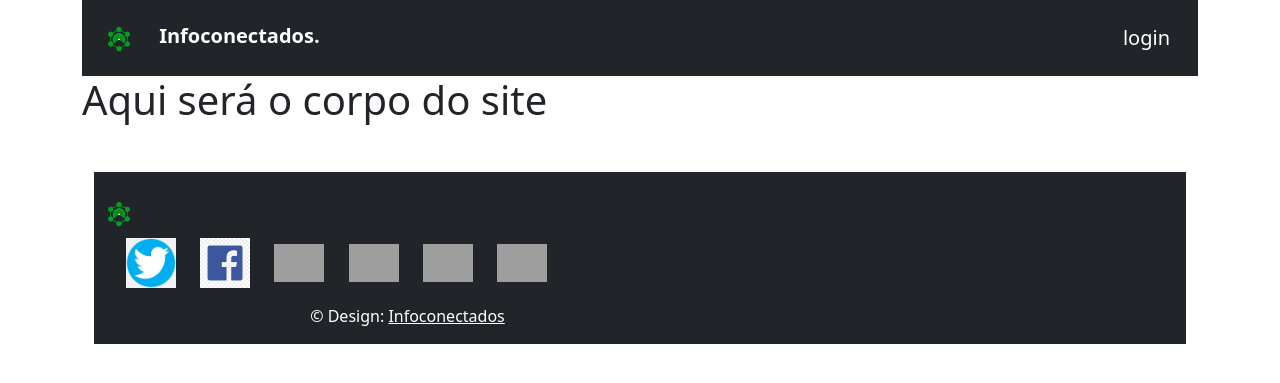
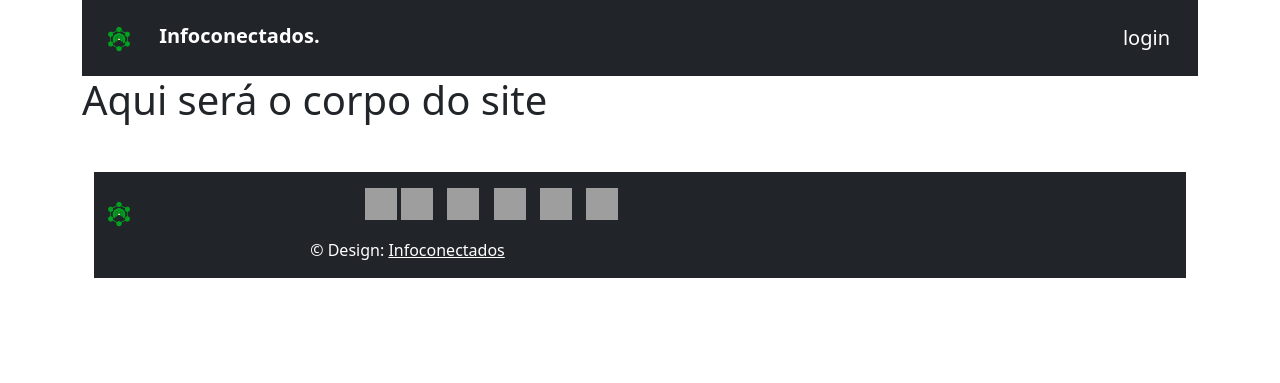
Before and after one commit to ReinaldMendes/InfoconectadosPhp, a PHP site: page / in a window 1280 px wide. Shown: the top 383 px of the page. Run offline with PHP 8.4, Linux system fonts and the light colour scheme; grey boxes are pictures that could not be loaded.

Commit message:
commit NOVO

```diff
--- a/adm/inc/footer.inc.php
+++ b/adm/inc/footer.inc.php
@@ -8,6 +8,11 @@
     display: inline;
     margin-right: 10px; /* Espaçamento entre os ícones das redes sociais */
   }
+  .social{
+    position: relative;
+    float:right;
+    list-style-type: none;
+}
 </style>
 <div class="container">
   <footer id="footer" class="py-3 mt-5 bg-dark text-white">
@@ -15,12 +20,14 @@
       <div class="col-12 col-md-6">
         <img src="img/logo.png" class="img-fluid small-image" alt="Logo Infoconectados">
         <ul class="social">
-          <li><a href="https://www.twitter.com/reinaldmendes"><img src="img/twitter.png" alt="Twitter" class="small-image"></a></li>
-          <li><a href="https://www.facebook.com/ReinaldMendes18"><img src="img/facebook.png" alt="Facebook" class="small-image"></a></li>
-          <li><a href="http://www.instagram.com/reinaldmendes"><img src="img/instagram.png" alt="Instagram" class="small-image"></a></li>
-          <li><a href="https://www.github.com/reinaldmendes"><img src="img/github.png" alt="GitHub" class="small-image"></a></li>
-          <li><a href="http://lattes.cnpq.br/4852567676685113"><img src="img/lattes.png" alt="Lattes" class="small-image"></a></li>
-          <li><a href="https://www.linkedin.com/in/reinald-mendes-b712b9182/"><img src="img/linkedin.png" alt="Linkedin" class="small-image"></a></li>
+        <a href="https://www.facebook.com/ReinaldMendes18" target="_blank" rel="noreferrer"><img src="https://raw.githubusercontent.com/danielcranney/readme-generator/main/public/icons/socials/facebook.svg" width="32" height="32" /></a></li>
+        <li><a href="https://www.github.com/reinaldmendes" target="_blank" rel="noreferrer"><img src="https://raw.githubusercontent.com/danielcranney/readme-generator/main/public/icons/socials/github.svg" width="32" height="32" /></a></li>
+        <li><a href="http://www.instagram.com/reinaldmendes" target="_blank" rel="noreferrer"><img src="https://raw.githubusercontent.com/danielcranney/readme-generator/main/public/icons/socials/instagram.svg" width="32" height="32" /></a></li>
+        <li><a href="https://www.linkedin.com/in/reinald-mendes-b712b9182/" target="_blank" rel="noreferrer"><img src="https://raw.githubusercontent.com/danielcranney/readme-generator/main/public/icons/socials/linkedin.svg" width="32" height="32" /></a></li>
+        <li><a href="https://www.twitter.com/reinaldmendes" target="_blank" rel="noreferrer"><img src="https://raw.githubusercontent.com/danielcranney/readme-generator/main/public/icons/socials/twitter.svg" width="32" height="32" /></a></li>
+        <li><a href="http://lattes.cnpq.br/4852567676685113" target="_blank" rel="noreferrer"><img src="https://raw.githubusercontent.com/danielcranney/readme-generator/main/public/icons/socials/twitter.svg" width="32" height="32" /></a></li>
+
+
         </ul>
       </div>
       <div class="col-12 col-md-7 text-center text-md-right">
--- a/adm/inc/header.inc.php
+++ b/adm/inc/header.inc.php
@@ -4,6 +4,7 @@
     <meta charset="UTF-8">
     <meta name="viewport" content="width=device-width, initial-scale=1.0">
     <link rel="stylesheet" href="css/bootstrap.min.css">
+
     <title>Infoconectados Php</title>
     <style>
     .small-image {
```
Also changed, not shown: adm/css/estilo.css (added, +15 -0 lines).
